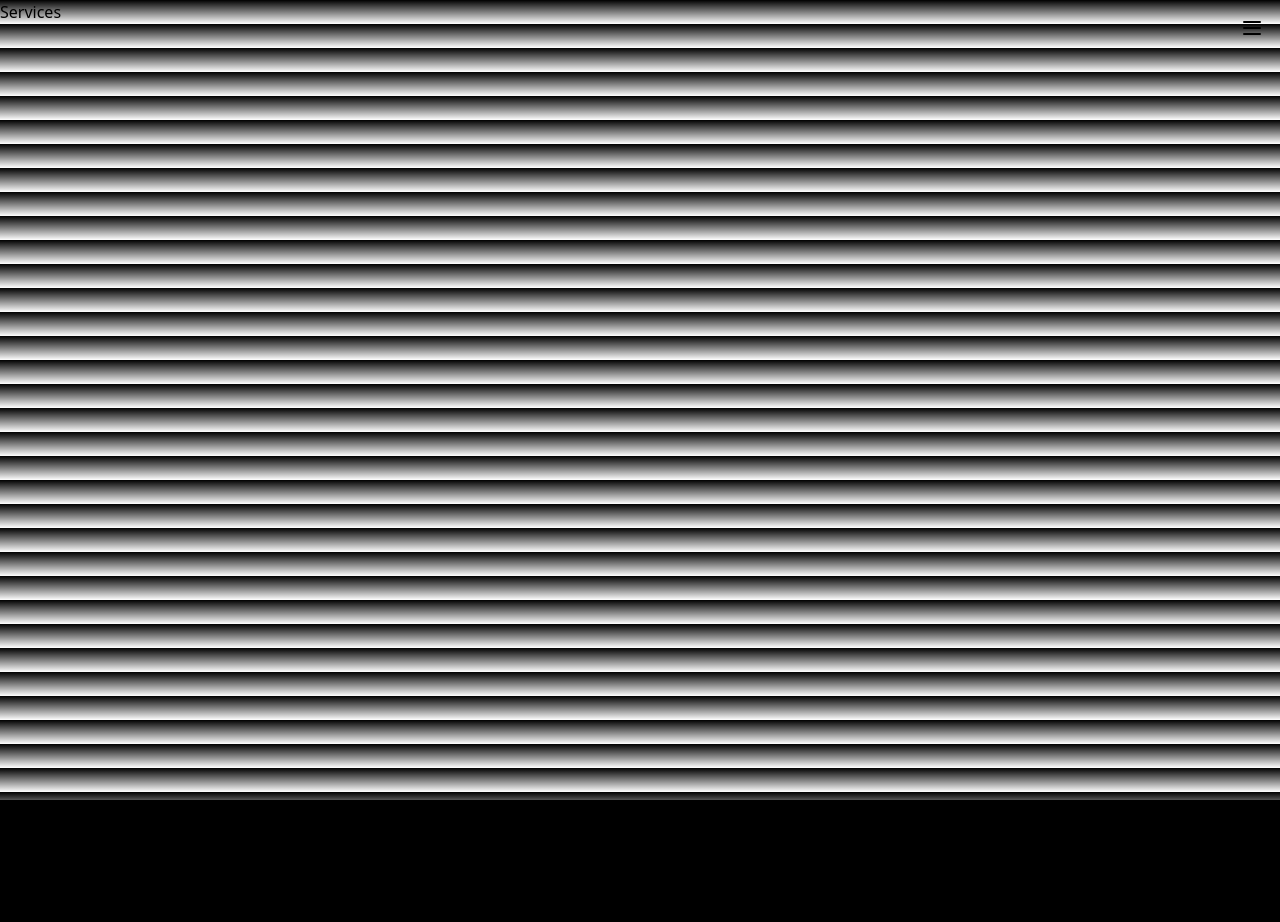
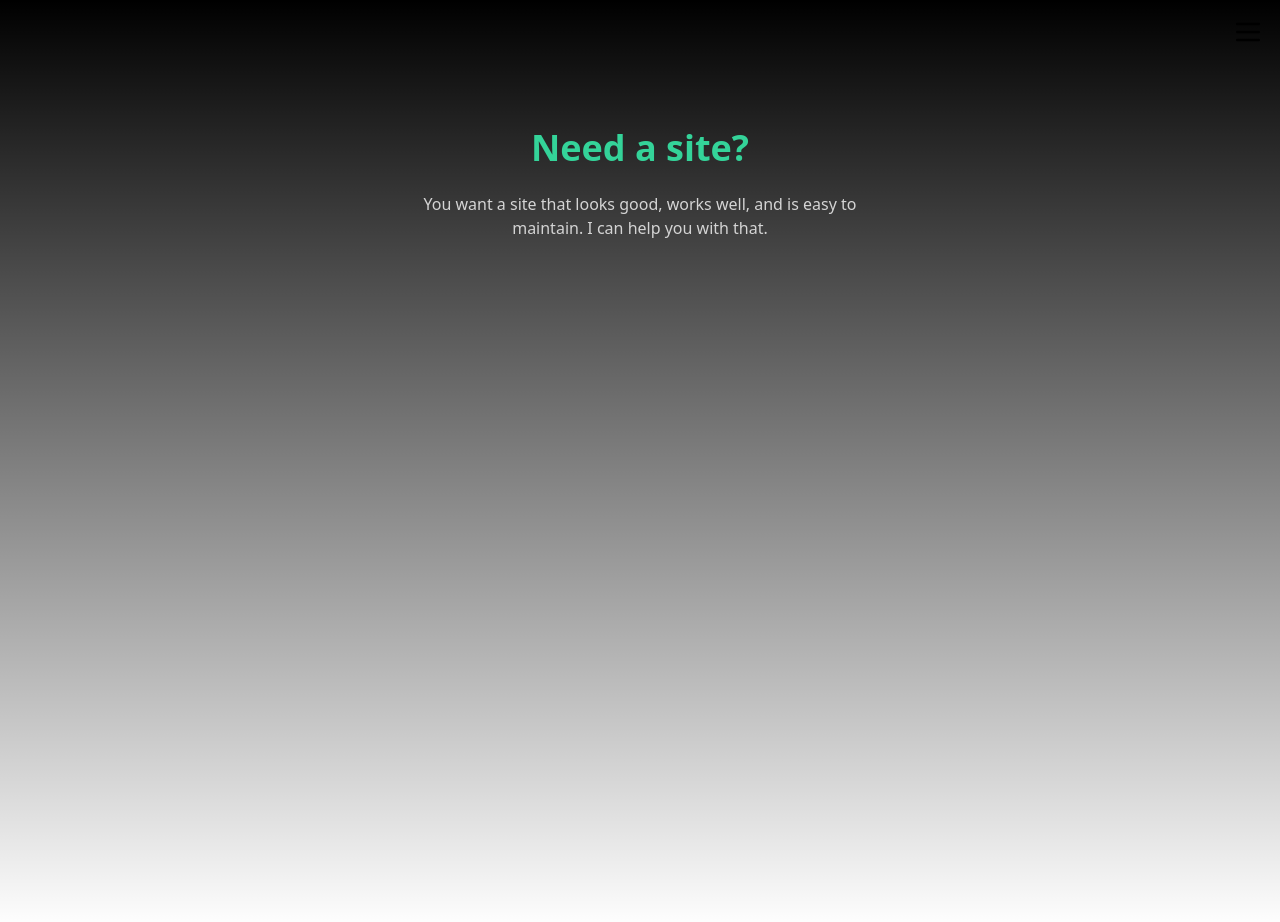
Before and after one commit to BKSchatzki/bkschatzki-dev, a Next.js app: page /services in a window 1280 px wide. Shown: the top 922 px of the page. Before the commit the page ends 800 px from the top, so only its background shows below. Built offline with nearby package versions, Linux system fonts and the light colour scheme.

Commit message:
Change Hero to Main and expand pageData

```diff
--- a/app/page.tsx
+++ b/app/page.tsx
@@ -1,9 +1,9 @@
-import Hero from "@/components/Hero";
+import Main from "@/components/Main";
 
 export default function Home() {
   return (
     <div>
-      <Hero page="Home" />
+      <Main page="Home" />
     </div>
   );
 }
--- a/app/services/page.tsx
+++ b/app/services/page.tsx
@@ -1,5 +1,11 @@
+import Main from "@/components/Main";
+
 const Services = () => {
-  return <div>Services</div>;
+  return (
+    <div>
+      <Main page="Services" />
+    </div>
+  );
 };
 
 export default Services;
--- a/components/Header.tsx
+++ b/components/Header.tsx
@@ -9,13 +9,17 @@ const Header = () => {
   const [isMenuOpen, setIsMenuOpen] = useState(false);
 
   return (
-    <header className="">
-      <nav className="fixed flex h-16 w-full flex-col items-end justify-start">
+    <header className="h-16">
+      <nav
+        className={`fixed flex w-full flex-col items-end justify-start ${
+          isMenuOpen ? "h-full" : "h-16"
+        }`}
+      >
         <button
           onClick={() => setIsMenuOpen(!isMenuOpen)}
           className="fixed right-4 top-4 z-10"
         >
-          <Menu />
+          <Menu size={32} />
         </button>
         {isMenuOpen && <NavLinks />}
       </nav>
--- a/components/Hero.tsx
+++ /dev/null
@@ -1,22 +0,0 @@
-import pageData from "@/data/pageData";
-
-const Hero = ({ page }: { page: string }) => {
-  const thisPage = pageData.find((e) => e.name === page);
-
-  return (
-    <main className="flex min-h-screen flex-col items-center justify-center text-center">
-      <section className="max-w-md">
-        <h1 className={`text-5xl font-bold ${thisPage?.textColor}`}>
-          {"Hello World"}
-        </h1>
-        <p className="py-6">
-          {
-            "Lorem ipsum dolor sit amet, consectetur adipisicing elit, sed do eiusmod tempor incididunt ut labore et dolore magna aliqua. Ut enim ad minim veniam."
-          }
-        </p>
-      </section>
-    </main>
-  );
-};
-
-export default Hero;
--- /dev/null
+++ b/components/Main.tsx
@@ -0,0 +1,20 @@
+import pageData from "@/data/pageData";
+
+const Main = ({ page }: { page: string }) => {
+  const thisPage = pageData.find((e) => e.title === page);
+
+  return (
+    <main className="mx-auto mt-16 flex min-h-screen w-11/12 flex-col items-center justify-start text-center">
+      <section className="max-w-md">
+        <h1
+          className={`text-4xl font-bold ${thisPage?.styleClasses.textColor}`}
+        >
+          {thisPage?.main.heading}
+        </h1>
+        <p className="py-6 text-neutral-300">{thisPage?.main.subheading}</p>
+      </section>
+    </main>
+  );
+};
+
+export default Main;
--- a/components/NavLinks.tsx
+++ b/components/NavLinks.tsx
@@ -4,15 +4,15 @@ import Link from "next/link";
 const NavLinks = () => {
   return (
     <ul className="fixed flex min-h-screen w-screen flex-col items-center justify-center gap-6 bg-black bg-opacity-50 bg-clip-padding py-6 text-center backdrop-blur-lg backdrop-filter">
-      {pageData.map((link, index) => (
+      {pageData.map((page, index) => (
         <li key={index}>
-          <Link href={link.href} className="m-1 flex flex-col">
+          <Link href={page.navLink.href} className="m-1 flex flex-col">
             <span
-              className={`text-white" text-2xl font-bold ${link.textColor}`}
+              className={`text-2xl font-bold ${page.styleClasses.textColor}`}
             >
-              {link.name}
+              {page.navLink.name}
             </span>
-            <span className="text-neutral-300">{link.description}</span>
+            <span className="text-neutral-300">{page.navLink.description}</span>
           </Link>
         </li>
       ))}
--- a/data/pageData.tsx
+++ b/data/pageData.tsx
@@ -1,33 +1,85 @@
 const pageData = [
   {
-    name: "Home",
-    description: "Back to home",
-    href: "/",
-    textColor: "text-yellow-400",
-  },
+    title: "Home",
+    main: {
+      heading: "Hey traveler,",
+      subheading:
+        "Fancy seeing you here. I'm Brendan, a web developer. I build websites and web apps for small businesses and startups. Let's get you to where you need to go.",
+      callToAction: [
         {
           name: "Services",
           description: "I need a website",
           href: "/services",
-    textColor: "text-emerald-400",
         },
         {
           name: "Projects",
           description: "I need a dev",
           href: "/projects",
+        },
+      ],
+    },
+    navLink: { name: "Home", description: "Back to home", href: "/" },
+    styleClasses: {
+      bgColor: "bg-gradient-to-br from-amber-400 to-yellow-400",
+      textColor: "text-yellow-400",
+    },
+  },
+  {
+    title: "Services",
+    main: {
+      heading: "Need a site?",
+      subheading:
+        "You want a site that looks good, works well, and is easy to maintain. I can help you with that.",
+    },
+    navLink: {
+      name: "Services",
+      description: "I need a website",
+      href: "/services",
+    },
+    styleClasses: {
+      bgColor: "bg-gradient-to-br from-green-400 to-emerald-400",
+      textColor: "text-emerald-400",
+    },
+  },
+  {
+    title: "Projects",
+    main: {
+      heading: "",
+      subheading: "",
+    },
+    navLink: {
+      name: "Projects",
+      description: "I need a dev",
+      href: "/projects",
+    },
+    styleClasses: {
+      bgColor: "bg-gradient-to-br from-cyan-400 to-sky-400",
       textColor: "text-sky-400",
     },
+  },
   {
-    name: "About",
-    description: "Get to know me",
-    href: "/about",
+    title: "About",
+    main: {
+      heading: "",
+      subheading: "",
+    },
+    navLink: { name: "About", description: "Get to know me", href: "/about" },
+    styleClasses: {
+      bgColor: "bg-gradient-to-br from-indigo-400 to-violet-400",
       textColor: "text-violet-400",
     },
+  },
   {
-    name: "Contact",
-    description: "Get in touch",
-    href: "/contact",
+    title: "Contact",
+    main: {
+      heading: "",
+      subheading: "",
+    },
+    navLink: { name: "Contact", description: "Get in touch", href: "/contact" },
+    styleClasses: {
+      bgColor: "bg-gradient-to-br from-fuchsia-400 to-pink-400",
       textColor: "text-pink-400",
+    },
   },
 ];
 
```
Lines whose indentation alone changed are shown as unchanged.
